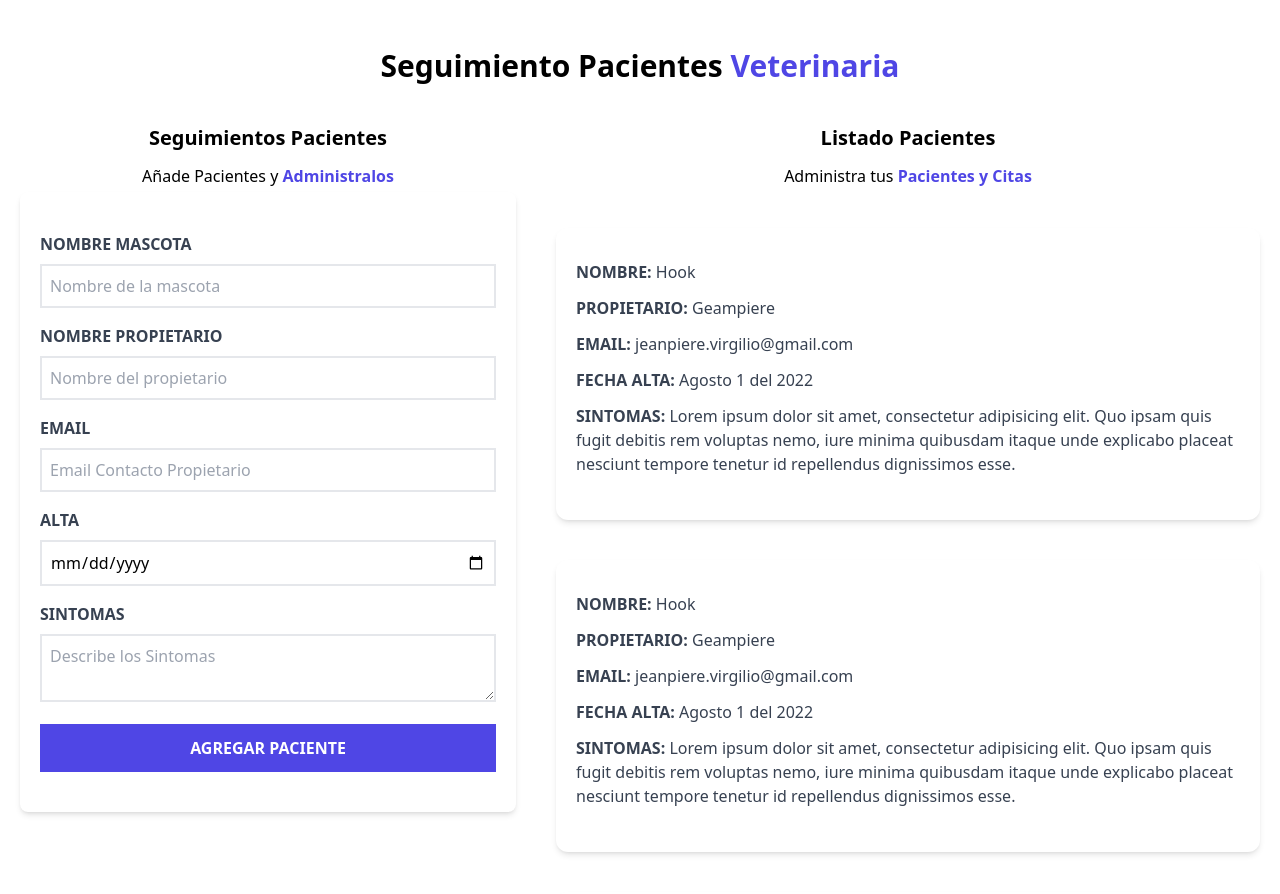
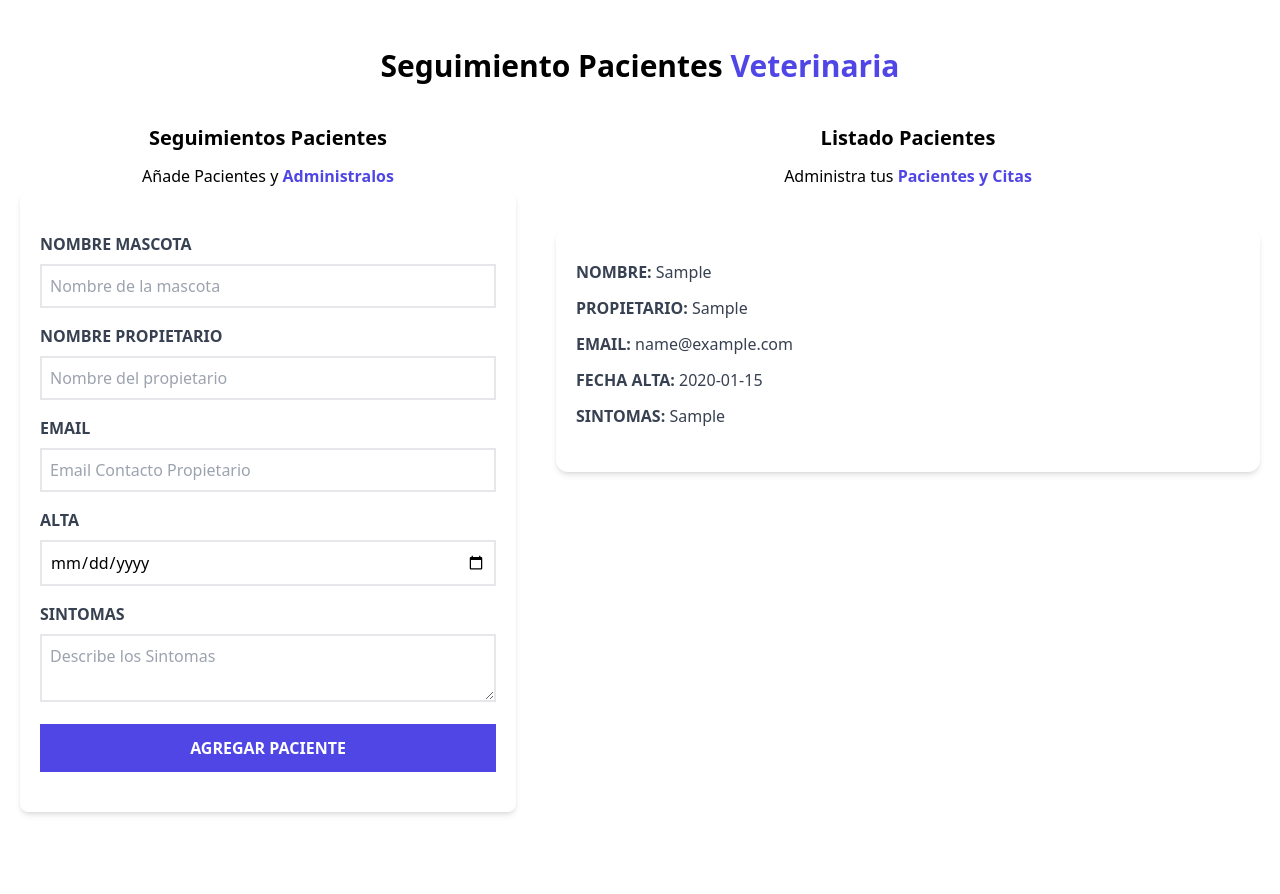
Before and after one commit to dev-geampiere/Citas-React, a React (Vite) app: page / in a window 1280 px wide. Both pictures are taken after typing "Sample", "Sample", "name@example.com", "2020-01-15", "Sample" into the empty fields and a click on the input "agregar paciente". Shown: the top 894 px of the page. Built offline with nearby package versions, Linux system fonts and the light colour scheme.

Commit message:
mostrar informacion de los pacientes y generar un id

```diff
--- a/src/App.jsx
+++ b/src/App.jsx
@@ -15,7 +15,9 @@ function App() {
             pacientes={pacientes}
             setPacientes={setPacientes}
           />
-          <ListadoPacientes />
+          <ListadoPacientes
+            pacientes = {pacientes}
+          />
         </div>
     </div>
   )
--- /dev/null
+++ b/src/components/Error.jsx
@@ -0,0 +1,9 @@
+const Error = ({children}) => {
+    return (
+        <div className="bg-red-800 p-3 mb-3 rounded-md text-center uppercase font-bold text-white">
+            <p>{children}</p>
+        </div>
+     );
+}
+
+export default Error
--- a/src/components/Formulario.jsx
+++ b/src/components/Formulario.jsx
@@ -1,4 +1,5 @@
 import { useState } from "react";
+import Error from './Error'
 
 const Formulario = ({ pacientes, setPacientes }) => {
 
@@ -9,6 +10,13 @@ const Formulario = ({ pacientes, setPacientes }) => {
     const [sintomas, setSintomas] = useState('');
 
     const [error, setError] = useState(false);
+
+    const generarId = () => {
+        const random = Math.random().toString(36).substr(2);
+        const fecha = Date.now().toString(36);
+
+        return random + fecha
+    }
 
     const handleSubmit = (e) => {
         e.preventDefault()
@@ -28,7 +36,8 @@ const Formulario = ({ pacientes, setPacientes }) => {
             propietario,
             email,
             fecha,
-            sintomas
+            sintomas,
+            id: generarId()
         }
 
         setPacientes([...pacientes, objetoPaciente])
@@ -57,9 +66,9 @@ const Formulario = ({ pacientes, setPacientes }) => {
                 className="bg-white shadow-md rounded-lg py-10 px-5 mb-10"
             >
                 { error &&
-                    <div className="bg-red-800 p-3 mb-3 rounded-md">
-                        <p className="text-center uppercase font-bold text-white">Todos los campos son obligatorios</p>
-                    </div>
+                    <Error>
+                        <p>Todos los campos son obligatorios</p>
+                    </Error>
                 }
                 <div className="mb-4">
                     <label htmlFor="mascota" className="block uppercase text-gray-700 font-black">
--- a/src/components/ListadoPacientes.jsx
+++ b/src/components/ListadoPacientes.jsx
@@ -1,6 +1,7 @@
 import Pacientes from "./Pacientes";
 
-const ListadoPacientes = () => {
+const ListadoPacientes = ({pacientes}) => {
+
     return (
         <div className="md:w-1/2 lg:w-3/5 md:h-screen overflow-y-scroll">
             <h2 className="font-black text-center text-xl">
@@ -12,10 +13,12 @@ const ListadoPacientes = () => {
                     Pacientes y Citas
                 </span>
             </p>
-            <Pacientes />
-            <Pacientes />
-            <Pacientes />
-            <Pacientes />
+            {pacientes.map( paciente =>(
+                <Pacientes
+                    key = {paciente.id}
+                    paciente = {paciente}
+                />
+            ))}
         </div>
      );
 }
--- a/src/components/Pacientes.jsx
+++ b/src/components/Pacientes.jsx
@@ -1,34 +1,35 @@
-const Paciente = () => {
+const Paciente = ({paciente}) => {
+    const {nombre, propietario, email, fecha, sintomas} = paciente
     return (
         <div className="mx-5 my-10 bg-white shadow-md px-5 py-8 rounded-xl">
                 <p className="font-bold mb-3 text-gray-700 uppercase">
                     Nombre: {''}
                     <span className="font-normal normal-case">
-                        Hook
+                        {nombre}
                     </span>
                 </p>
                 <p className="font-bold mb-3 text-gray-700 uppercase">
                     Propietario: {''}
                     <span className="font-normal normal-case">
-                        Geampiere
+                        {propietario}
                     </span>
                 </p>
                 <p className="font-bold mb-3 text-gray-700 uppercase">
                     Email: {''}
                     <span className="font-normal normal-case">
-                        jeanpiere.virgilio@gmail.com
+                        {email}
                     </span>
                 </p>
                 <p className="font-bold mb-3 text-gray-700 uppercase">
                     Fecha Alta: {''}
                     <span className="font-normal normal-case">
-                        Agosto 1 del 2022
+                        {fecha}
                     </span>
                 </p>
                 <p className="font-bold mb-3 text-gray-700 uppercase">
                     Sintomas: {''}
                     <span className="font-normal normal-case">
-                        Lorem ipsum dolor sit amet, consectetur adipisicing elit. Quo ipsam quis fugit debitis rem voluptas nemo, iure minima quibusdam itaque unde explicabo placeat nesciunt tempore tenetur id repellendus dignissimos esse.
+                        {sintomas}
                     </span>
                 </p>
             </div>
```
